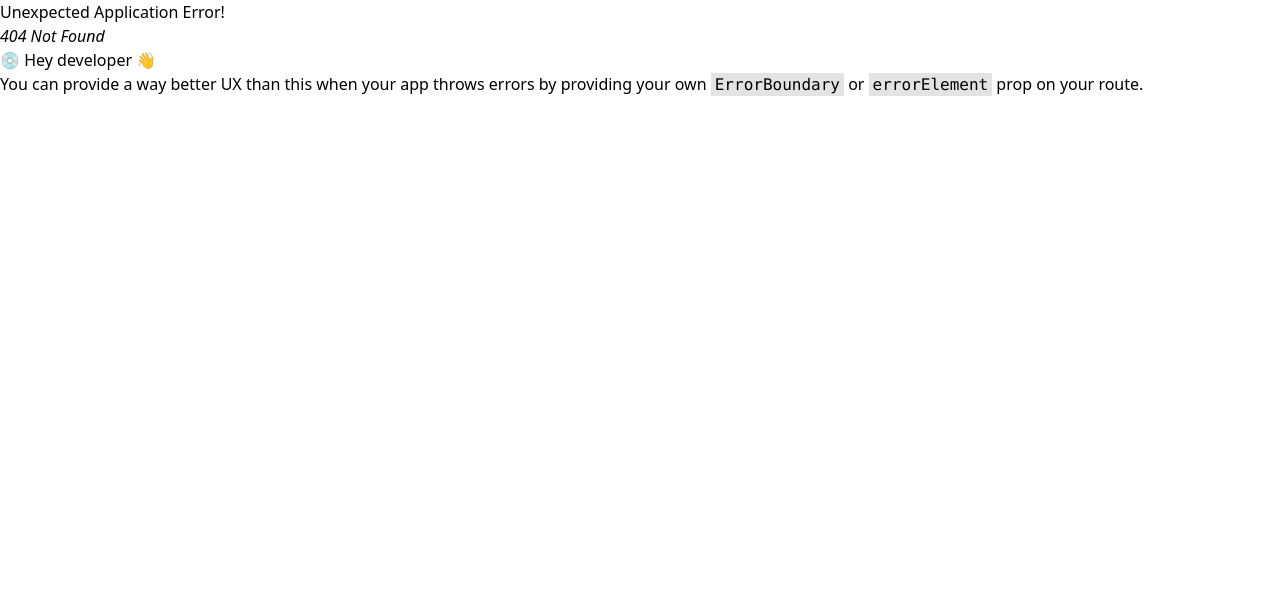
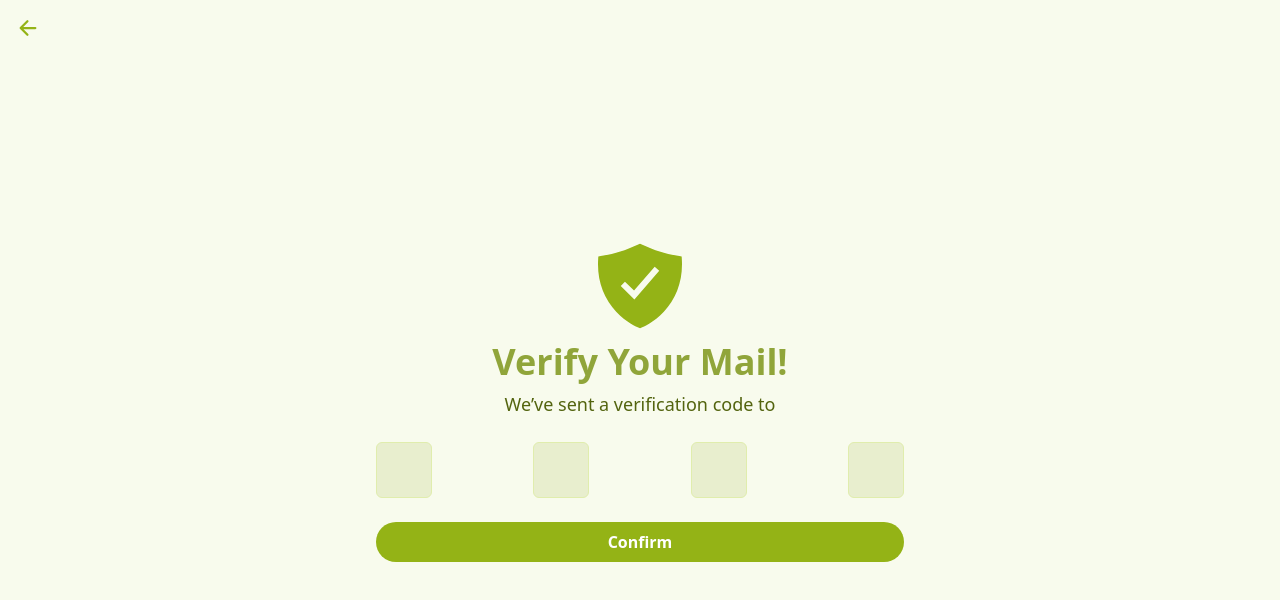
Before and after one commit to muhammadAbdulMannan2022/Ai-Powered-E--commerce-website, a React (Vite) app: page /verify-mail in a window 1280 px wide. Before the commit this address had no page. Shown: the top 600 px of the page. Built offline with nearby package versions, Linux system fonts and the light colour scheme.

Commit message:
forgot verify done

```diff
--- /dev/null
+++ b/src/pages/ForgotPassword.jsx
@@ -0,0 +1,71 @@
+import { useState } from "react";
+import { GiMailbox } from "react-icons/gi";
+import { IoArrowBack } from "react-icons/io5";
+import Input from "../helpers/Input";
+import { useNavigate } from "react-router"; // If using React Router
+
+export default function ForgotPassword() {
+  const [email, setEmail] = useState("");
+  const navigate = useNavigate(); // Use only if you're using react-router
+
+  const handleChange = (e) => {
+    setEmail(e.target.value);
+  };
+
+  const handleSubmit = (e) => {
+    e.preventDefault();
+    console.log("Forgot Password submitted:", email);
+
+    navigate("/verify-mail", { state: { email } }); // Navigate to VerifyMail with email state
+  };
+
+  return (
+    <div className="w-full min-h-screen bg-[#f8fbed] flex items-center justify-center relative px-4 py-8">
+      {/* Back Button */}
+      <button
+        type="button"
+        onClick={() => navigate("/login")} // or use window.location.href = "/login";
+        className="absolute top-4 left-4 text-[#94B316] text-2xl hover:scale-110 transition"
+      >
+        <IoArrowBack />
+      </button>
+
+      {/* Form Container */}
+      <form
+        onSubmit={handleSubmit}
+        className="w-full max-w-xl bg-white/0 p-6 rounded-lg flex flex-col items-center"
+      >
+        {/* Header */}
+        <div className="flex flex-col items-center text-[#94B316] mb-6 text-center">
+          <GiMailbox className="text-6xl md:text-8xl mb-2" />
+          <h1 className="text-[#90A53A] text-2xl md:text-4xl font-bold mb-2">
+            Forgot Your Password
+          </h1>
+          <p className="text-[#53640F] text-base md:text-lg">
+            Enter your mail and we'll send you a reset PIN
+          </p>
+        </div>
+
+        {/* Input */}
+        <div className="w-full">
+          <Input
+            id="forgotPass"
+            label="Email"
+            type="email"
+            placeholder="example@gmail.com"
+            value={email}
+            onChange={handleChange}
+          />
+        </div>
+
+        {/* Submit Button */}
+        <button
+          type="submit"
+          className="w-full py-2 mt-4 bg-[#94B316] text-white font-semibold rounded-full hover:bg-[#94b316e7] transition"
+        >
+          Send Mail
+        </button>
+      </form>
+    </div>
+  );
+}
--- /dev/null
+++ b/src/pages/VerifyMail.jsx
@@ -0,0 +1,126 @@
+import { useState, useRef } from "react";
+import { IoArrowBack, IoShieldCheckmarkSharp } from "react-icons/io5";
+import { useLocation, useNavigate } from "react-router";
+
+export default function VerifyMail() {
+  const [code, setCode] = useState(["", "", "", ""]);
+  const inputRefs = useRef([]);
+  const navigate = useNavigate();
+  const location = useLocation();
+
+  const handleChange = (e, index) => {
+    const val = e.target.value.replace(/\D/, ""); // Allow only digits
+    const newCode = [...code];
+
+    if (val) {
+      newCode[index] = val.charAt(0);
+      setCode(newCode);
+
+      // Move to next input
+      if (index < 3) {
+        inputRefs.current[index + 1]?.focus();
+      }
+    }
+  };
+
+  const handleKeyDown = (e, index) => {
+    if (e.key === "Backspace") {
+      const newCode = [...code];
+
+      if (code[index]) {
+        // Clear current box if not empty
+        newCode[index] = "";
+        setCode(newCode);
+      } else if (index > 0) {
+        // Move to previous input and clear
+        inputRefs.current[index - 1]?.focus();
+        newCode[index - 1] = "";
+        setCode(newCode);
+      }
+    }
+  };
+
+  const handlePaste = (e) => {
+    e.preventDefault();
+    const pasted = e.clipboardData
+      .getData("Text")
+      .replace(/\D/g, "")
+      .slice(0, 4);
+    if (pasted.length < 1) return;
+
+    const newCode = [...code];
+    pasted.split("").forEach((digit, idx) => {
+      if (idx < 4) newCode[idx] = digit;
+    });
+    setCode(newCode);
+    inputRefs.current[Math.min(pasted.length, 3)]?.focus();
+  };
+
+  const handleSubmit = (e) => {
+    e.preventDefault();
+    const fullCode = code.join("");
+    console.log("Verification code submitted:", fullCode);
+    // You can add logic to verify the code here
+  };
+
+  return (
+    <div className="w-full min-h-screen bg-[#f8fbed] flex items-center justify-center relative px-4 py-8">
+      {/* Back Button */}
+      <button
+        type="button"
+        onClick={() => navigate("/login")}
+        className="absolute top-4 left-4 text-[#94B316] text-2xl hover:scale-110 transition"
+      >
+        <IoArrowBack />
+      </button>
+
+      {/* Form Container */}
+      <form
+        onSubmit={handleSubmit}
+        className="w-full max-w-xl bg-white/0 p-6 rounded-lg flex flex-col items-center"
+      >
+        {/* Header */}
+        <div className="flex flex-col items-center text-[#94B316] mb-6 text-center">
+          <IoShieldCheckmarkSharp className="text-6xl md:text-8xl mb-2" />
+          <h1 className="text-[#90A53A] text-2xl md:text-4xl font-bold mb-2">
+            Verify Your Mail!
+          </h1>
+          <p className="text-[#53640F] text-base md:text-lg">
+            We’ve sent a verification code to{" "}
+            <span className="font-semibold text-[#94B316]">
+              {location.state?.email}
+            </span>
+          </p>
+        </div>
+
+        {/* Code Inputs */}
+        <div
+          className="w-full flex justify-between gap-3 mb-4"
+          onPaste={handlePaste}
+        >
+          {code.map((digit, index) => (
+            <input
+              key={index}
+              type="text"
+              inputMode="numeric"
+              maxLength={1}
+              value={digit}
+              ref={(el) => (inputRefs.current[index] = el)}
+              onChange={(e) => handleChange(e, index)}
+              onKeyDown={(e) => handleKeyDown(e, index)}
+              className="w-14 h-14 text-center text-xl border border-[#E0EDAD] bg-[#E8EECE] text-[#53640F] rounded-md focus:outline-none focus:ring-2 focus:ring-[#94B316]"
+            />
+          ))}
+        </div>
+
+        {/* Submit Button */}
+        <button
+          type="submit"
+          className="w-full py-2 mt-2 bg-[#94B316] text-white font-semibold rounded-full hover:bg-[#94b316e7] transition"
+        >
+          Confirm
+        </button>
+      </form>
+    </div>
+  );
+}
--- a/src/pages/login/Login.jsx
+++ b/src/pages/login/Login.jsx
@@ -1,5 +1,6 @@
 import React, { useState } from "react";
 import Input from "../../helpers/Input";
+import { Link } from "react-router";
 
 export default function Login() {
   const [formData, setFormData] = useState({
@@ -61,6 +62,11 @@ export default function Login() {
             value={formData.password}
             onChange={handleChange}
           />
+          <div className="w-full flex justify-end">
+            <Link className="text-[#94B316] underline" to={`/forgot-password`}>
+              Forgot password
+            </Link>
+          </div>
           <button
             type="submit"
             className="w-full py-2 bg-[#94B316] text-white font-semibold rounded-full hover:bg-[#94b316e7] transition"
```
Also changed, not shown: src/router/Router.jsx (+10 -0 lines).
